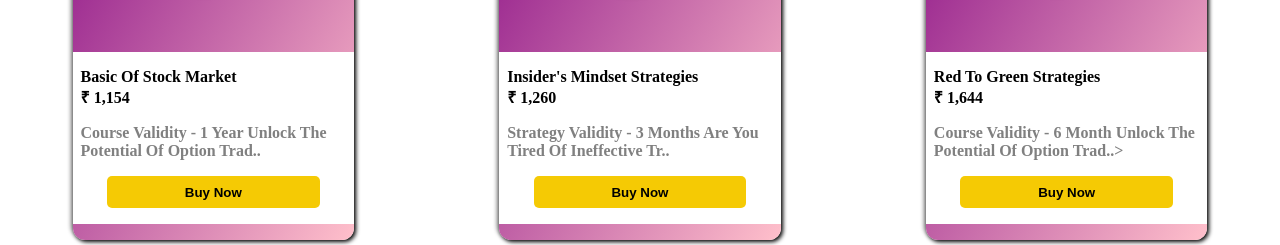
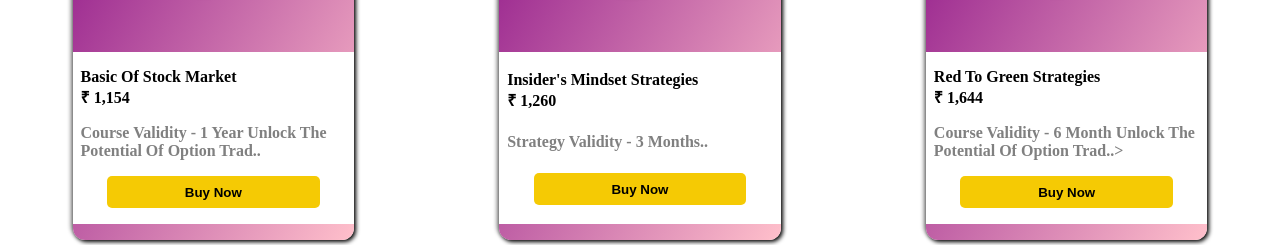
Before and after one commit to codassion/Loss-Cutter, a plain HTML site: page aboutt.html in a window 1280 px wide. Shown: the part 1440-1685 px from the top of the page. Drawn offline with nearby package versions, Linux system fonts and the light colour scheme.

Commit message:
Update aboutt.html

```diff
--- a/aboutt.html
+++ b/aboutt.html
@@ -1991,7 +1991,7 @@
             <div id="bannerdata2">
                 <div id="name">insider's mindset strategies  <br><b>&#8377; 1,260</b></div>
                 <div id="validity">
-                    Strategy Validity - 3 Months Are you tired of ineffective tr..</div>
+                    Strategy Validity - 3 Months..</div>
                 <button type="submit">Buy now</button>
             </div>
         </div>
```
